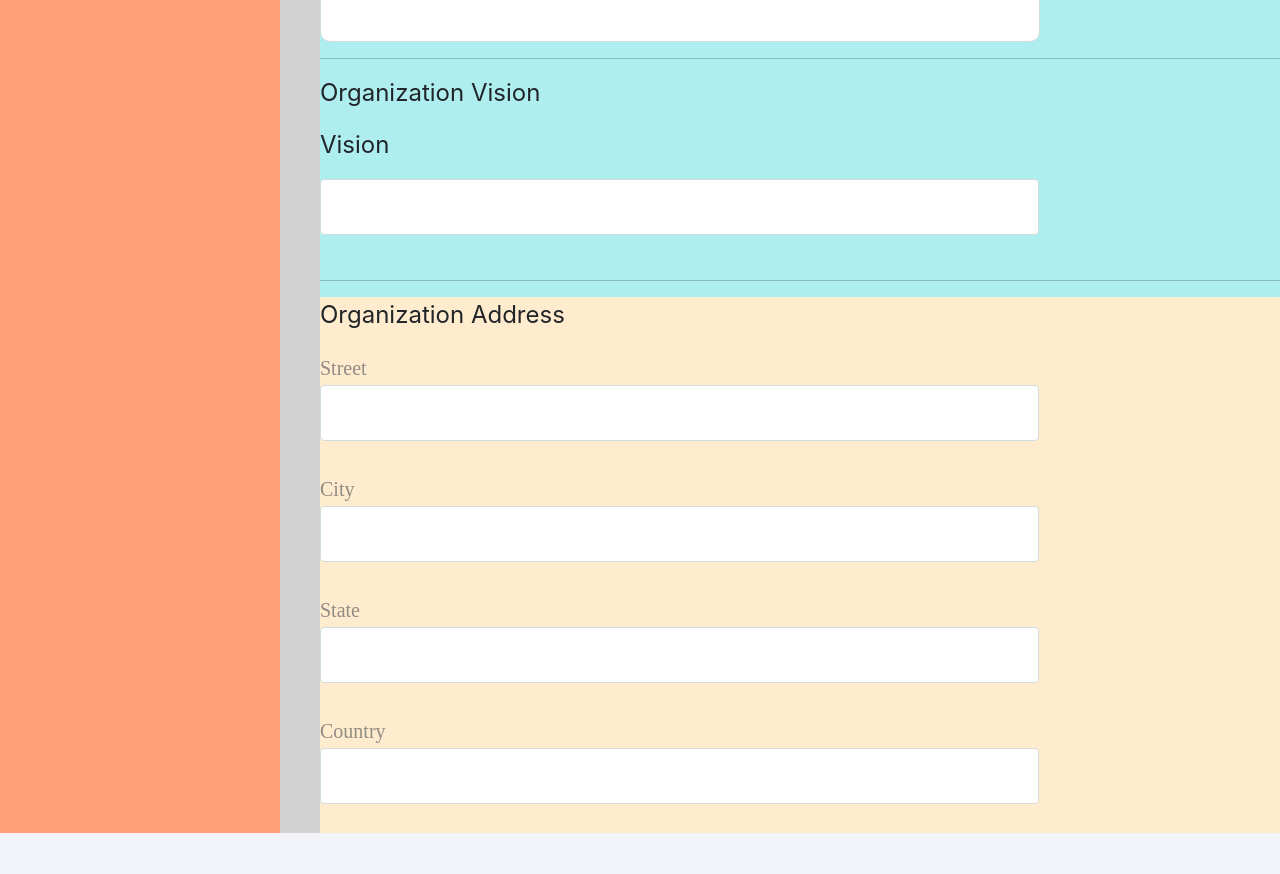
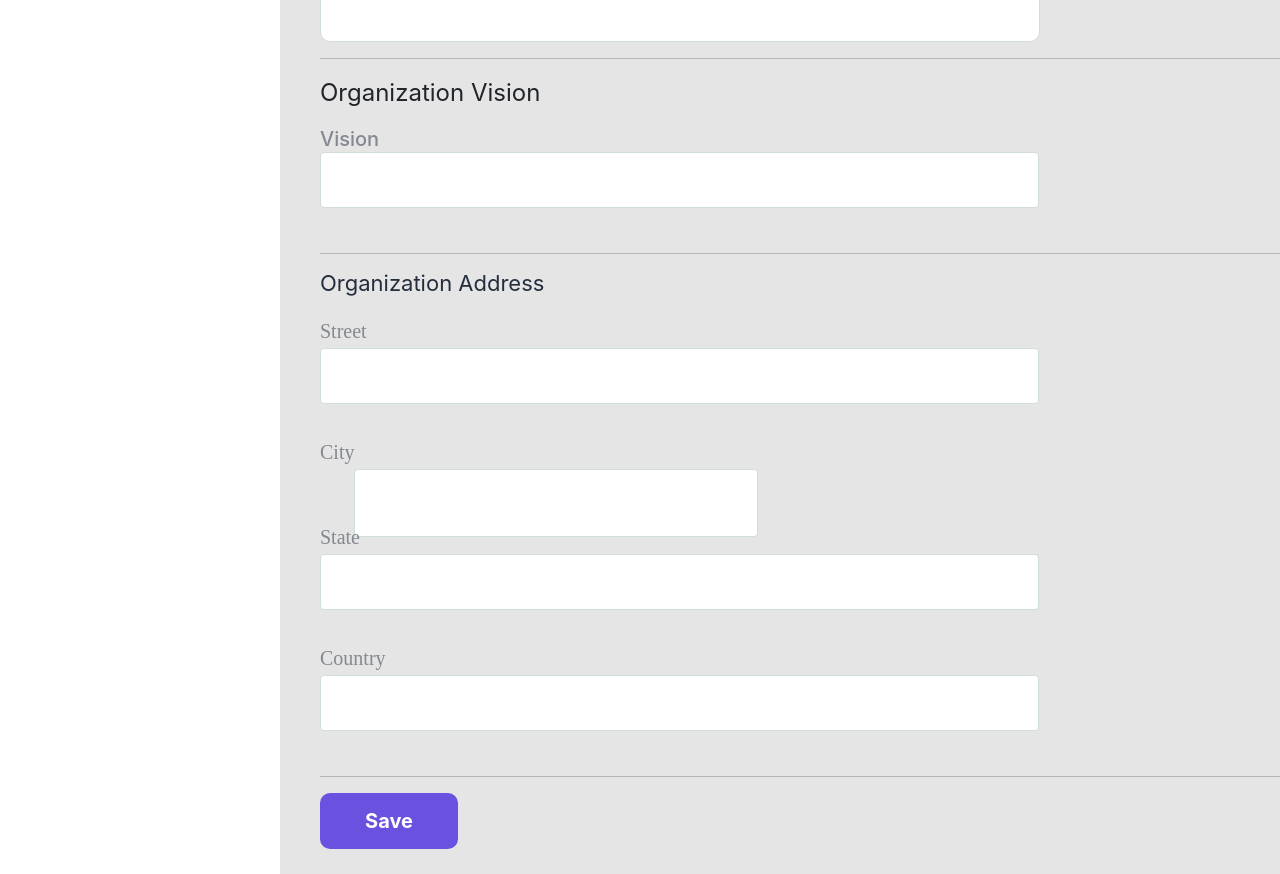
Before and after one commit to Ad3bay0c/pms, a React (Create React App) app: page /dashboard in a window 1280 px wide. Shown: the part 480-1354 px from the top of the page. Before the commit the page ends 1313 px from the top, so only its background shows below. Built offline with nearby package versions, Linux system fonts and the light colour scheme.

Commit message:
added submit button

```diff
--- a/src/dashboard/dashboard.css
+++ b/src/dashboard/dashboard.css
@@ -2,62 +2,72 @@
   font-size: 1.5em;
   min-height: 300px;
   width: 100%;
-    background: LightGray;
   display: grid;
   grid-template-columns: auto 1fr;
   grid-template-rows: auto 1fr auto;
-    grid-gap: ;
+
   grid-template-areas:
     "advert header"
-      "advert content"
+    "advert content";
+  background: #e5e5e5;
 }
 
 .item1 {
-    background: LightSkyBlue;
+  background: #ffffff;
   grid-area: header;
   height: 89px;
-
 }
 
 .item2 {
-    background: LightSalmon;
+  background: #ffffff;
   grid-area: advert;
   width: 280px;
   position: static;
-
 }
-  .country-section{
+.country-section {
   width: 719px;
 }
 
 .item3 {
-    background: PaleTurquoise;
   grid-area: content;
-    margin: 70px 0 0 40px;
+  margin: 70px 32px 0 40px;
 }
-  .item3 h4{
+.item3 h4 {
   font-style: normal;
   font-weight: 500;
   font-size: 22px;
   line-height: 26px;
   margin: 0px 0 35px 0px;
 }
-
-  .item3 .profile{
+hr {
+  margin: 0px 32 0px 0px;
+}
+.item3 .profile {
   font-style: normal;
   font-weight: normal;
   font-size: 18px;
   font-style: normal;
   line-height: 18px;
   text-align: left;
-    color: #6B51DF;
+  color: #6b51df;
   margin-bottom: 12px;
 }
-  .vision-section input{
+.vision-section input {
   height: 56px;
   width: 719px;
   margin-left: 0;
   margin-bottom: 29px;
+}
+.vision-section .v {
+  margin-bottom: 1px;
+  font-style: normal;
+  font-weight: 500;
+  font-size: 20px;
+  line-height: 24px;
+
+  text-transform: capitalize;
+
+  color: rgba(36, 46, 62, 0.5);
 }
 
 .item .vision {
@@ -66,36 +76,55 @@
   font-size: 22px;
   line-height: 26px;
 
-    color: #242E3E;
-  }
-
-
-  .item4 {
-    background: lightpink;
-    grid-area: footer;
+  color: #242e3e;
 }
 
 .itemOne {
   background: PaleGreen;
   height: 228px;
   width: 720px;
-    background: #FFFFFF;
-    border: 1px solid #D1DCDE;
+  background: #ffffff;
+  border: 1px solid #d1dcde;
   box-sizing: border-box;
   border-radius: 10px;
   margin-top: 39px;
+}
+.address {
+    font-style: normal;
+    font-weight: normal;
+    font-size: 22px;
+    line-height: 26px;
+    /* identical to box height */
 
+    color: #242e3e;
   }
-  .street-label{
+
+.street-label {
   margin-right: 1058px;
 }
 
-  .itemTwo {
-    background: BlanchedAlmond;
-  }
-    .street{
+
+
+.street {
   height: 56px;
   width: 719px;
   margin-left: 0;
   margin-bottom: 29px;
 }
+.country-section {
+  display: grid;
+}
+.save {
+  width: 138px;
+  height: 56px;
+
+  background: #6b51df;
+  border-radius: 10px;
+  text-align: center;
+  font-weight: bold;
+  font-size: 20px;
+  line-height: 24px;
+  color: #ffffff;
+  border: none;
+  margin-bottom: 25px;
+}
--- a/src/dashboard/dashboard.js
+++ b/src/dashboard/dashboard.js
@@ -22,19 +22,28 @@ export default function dashboard() {
         </div>
 
         <div className="itemTwo">
-          <p>Organization Address</p>
+          <p className="address">Organization Address</p>
           <label className="street-label">Street</label>
           <input className="street" type="text" name="Street" />
 
           <div className="country-section">
-            <label className="street-label">City</label>
-            <input className="street" type="text" name="Street" />
+            <div className="street">
+              <label className="street-label">City</label>
+              <input  type="text" name="Street" />
+            </div>
 
-            <label className="street-label">State</label>
-            <input className="street" type="text" name="Street" />
-
-            <label className="street-label">Country</label>
-            <input className="street" type="text" name="Street" />
+            <div>
+              <label className="street-label">State</label>
+              <input className="street" type="text" name="Street" />
+            </div>
+            <div>
+              <label className="street-label">Country</label>
+              <input className="street" type="text" name="Street" />
+            </div>
+            <hr/>
+            <button className="save">
+               Save
+            </button>
           </div>
         </div>
       </div>
```
Lines whose indentation alone changed are shown as unchanged.
